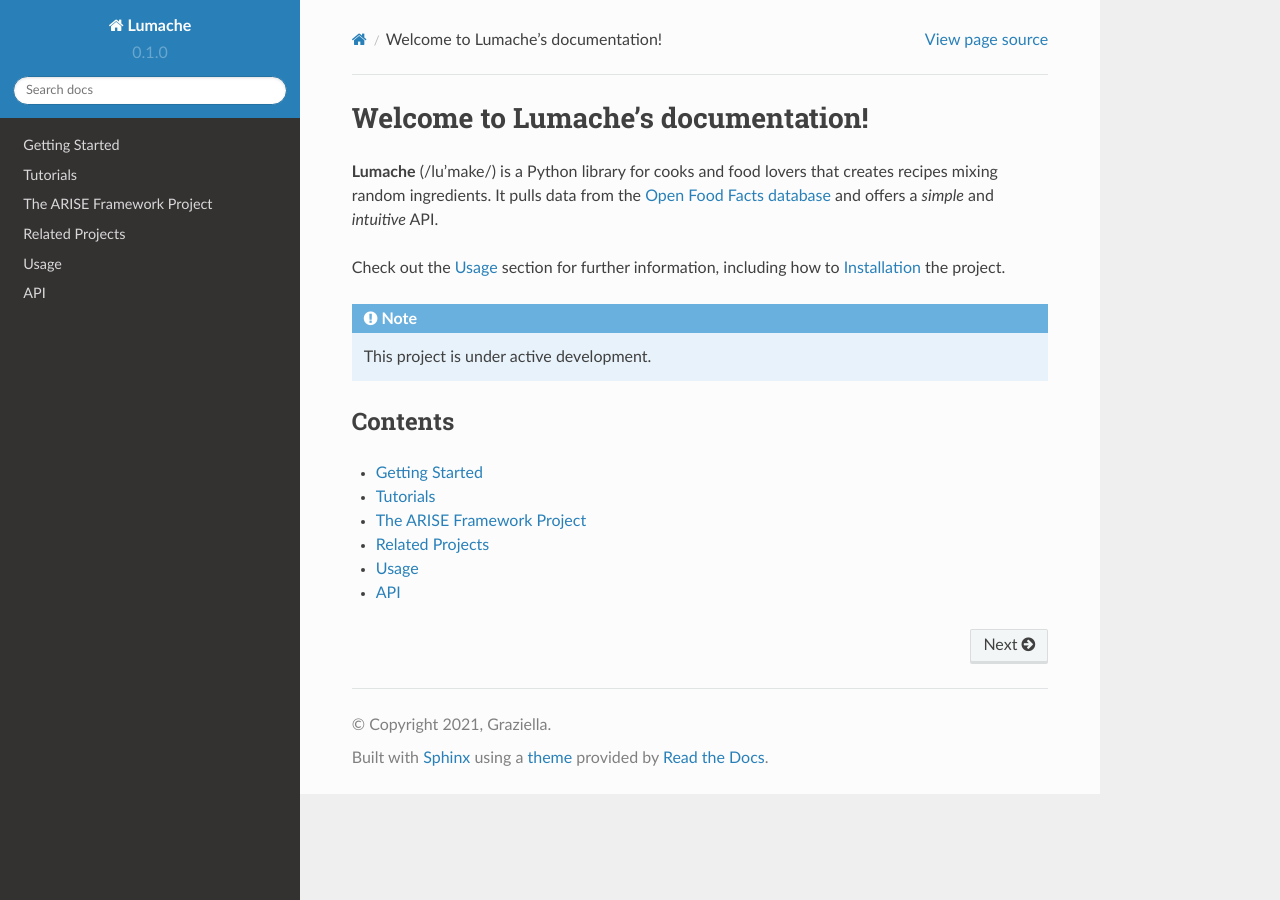
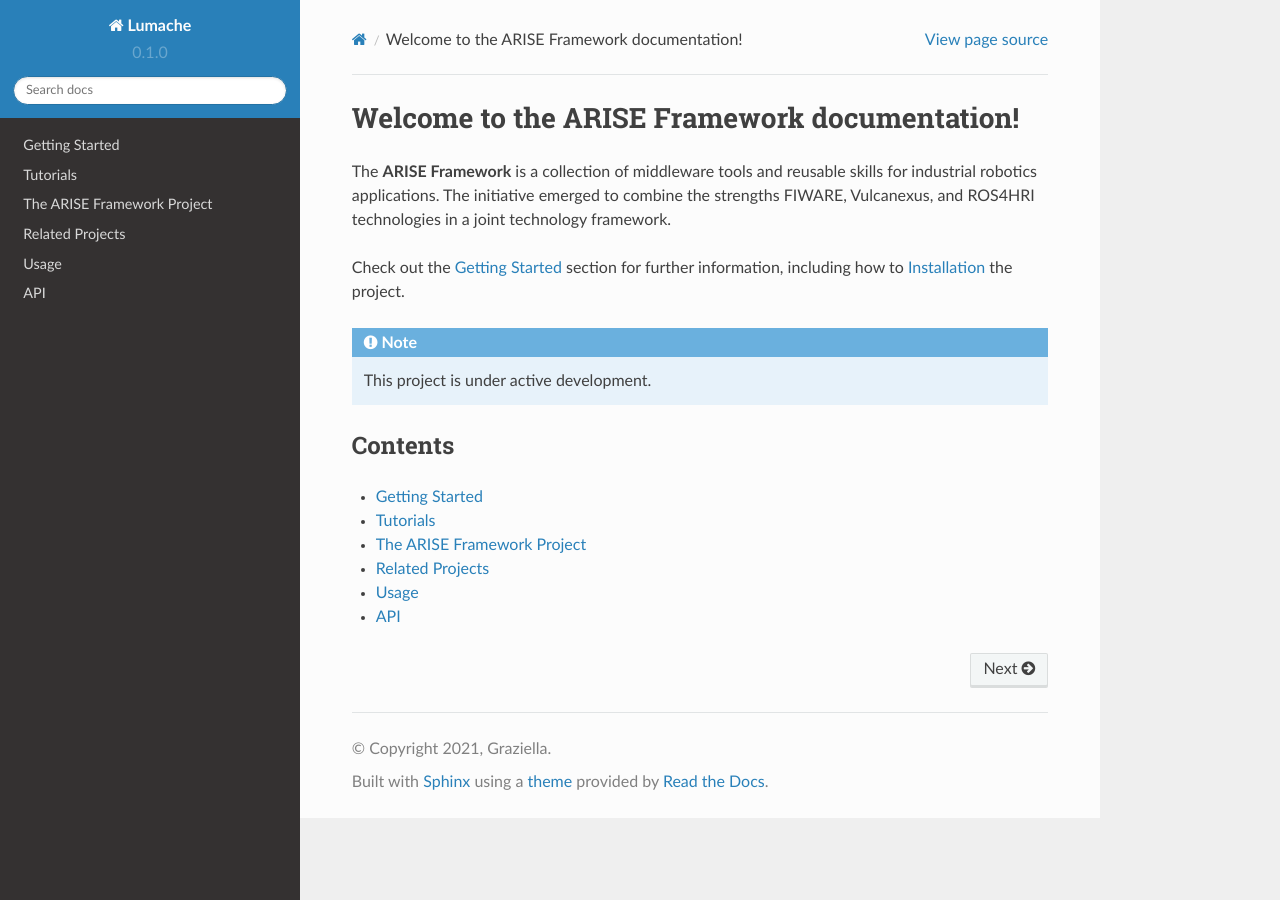
Before and after one commit to agileHRI/arise_documentation, a Sphinx documentation site: the page built from docs/source/index.rst, in a window 1280 px wide. Built offline with Sphinx 7.4.7 and the Read the Docs theme 2.0.0, drawn with Linux system fonts in a browser that asks for light colours.

Commit message:
Update index.rst

```diff
--- a/docs/source/index.rst
+++ b/docs/source/index.rst
@@ -1,12 +1,10 @@
-Welcome to Lumache's documentation!
-===================================
+Welcome to the ARISE Framework documentation!
+=============================================
 
-**Lumache** (/lu'make/) is a Python library for cooks and food lovers
-that creates recipes mixing random ingredients.
-It pulls data from the `Open Food Facts database <https://world.openfoodfacts.org/>`_
-and offers a *simple* and *intuitive* API.
+The **ARISE Framework** is a collection of middleware tools and reusable skills for industrial robotics applications.
+The initiative emerged to combine the strengths FIWARE, Vulcanexus, and ROS4HRI technologies in a joint technology framework.
 
-Check out the :doc:`usage` section for further information, including
+Check out the :doc:`getting-started` section for further information, including
 how to :ref:`installation` the project.
 
 .. note::
```
